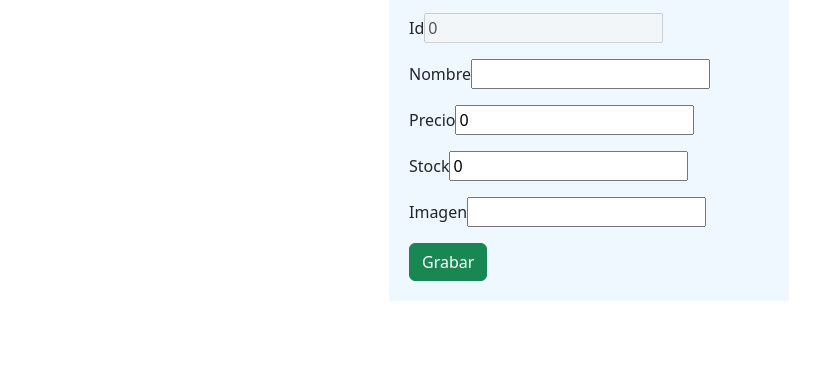
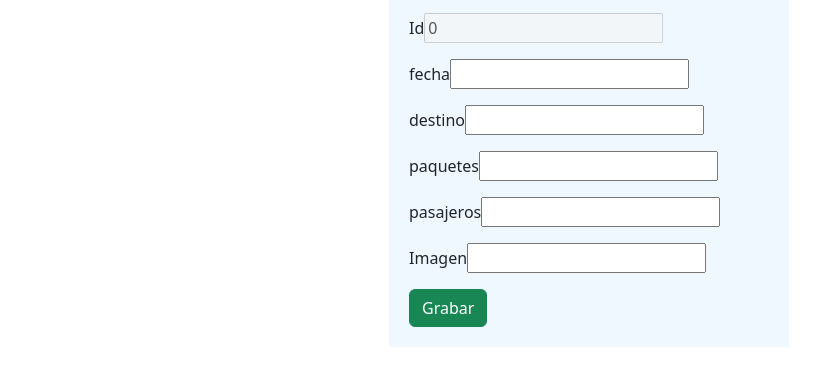
Before and after one commit to JulioF1/ProyectoIntegrador, a plain HTML site: page producto_update.html in a window 1280 px wide. Shown: the part 159-544 px from the top of the page, without its empty margins (51-871 px from the left). Drawn offline with nearby package versions, Linux system fonts and the light colour scheme; no server answers.

Commit message:
HTMLs corregidos con nuevos titulos

```diff
--- a/producto_update.html
+++ b/producto_update.html
@@ -22,17 +22,21 @@ integrity="sha384-iYQeCzEYFbKjA/T2uDLTpkwGzCiq6soy8tYaI1GyVh/UjpbCx/TYkiZhlZB6+f
 <input type="number" name="id" id="id" disabled v-model="id" >
 </div>
 <div class="mb-3">
-<label for="nombre">Nombre</label>
-<input type="text" name="nombre" id="nombre" v-model="nombre">
-</div>
-<div class="mb-3">
-<label for="precio">Precio</label>
-<input type="number" name="precio" id="precio" v-model="precio">
-</div>
-<div class="mb-3">
-<label for="stock">Stock</label>
-<input type="number" name="stock" id="stock" v-model="stock">
-</div>
+    <label for="fecha">fecha</label>
+    <input type="text" name="fecha" id="fecha" v-model="fecha">
+  </div>
+  <div class="mb-3">
+    <label for="destino">destino</label>
+    <input type="text" name="destino" id="destino" v-model="destino">
+  </div>
+  <div class="mb-3">
+    <label for="paquetes">paquetes</label>
+    <input type="number" name="paquetes" id="paquetes" v-model="paquetes">
+  </div>
+  <div class="mb-3">
+    <label for="pasajeros">pasajeros</label>
+    <input type="number" name="pasajeros" id="pasajeros" v-model="pasajeros">
+  </div>
 <div class="mb-3">
 <label for="imagen">Imagen</label>
 <input type="text" name="imagen" id="imagen" v-model="imagen">
```
Also changed, not shown: producto_editar.html (+9 -6 lines), producto_nuevo.html (+10 -6 lines).
